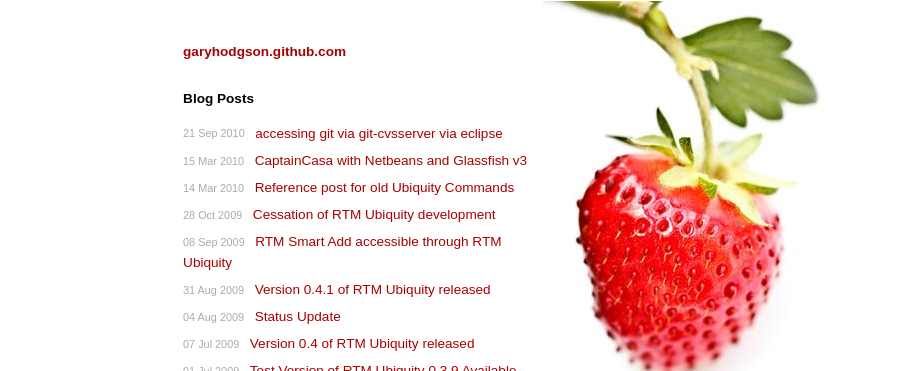
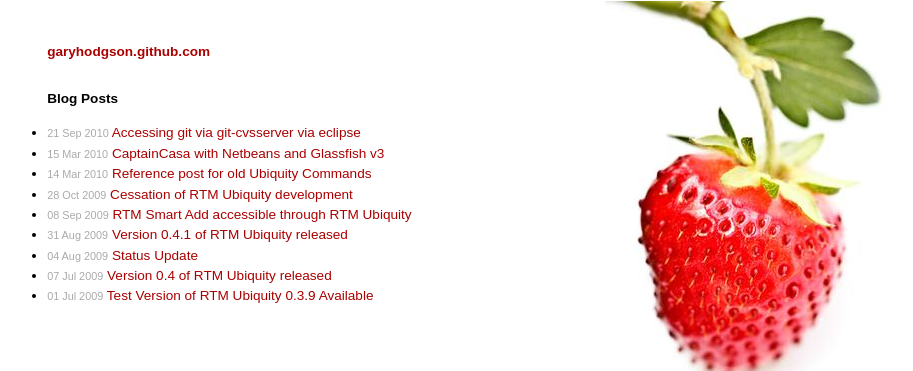
Before and after one commit to garyhodgson/garyhodgson.github.com, a Jekyll site: the page built from posts.html, in a window 1280 px wide, cut to the strip 0-371 px from the top of the page. Shown: the whole strip, without its empty margins (185-1098 px from the left). Built offline with Jekyll 4.4.1, drawn with Linux system fonts in a browser that asks for light colours; Markdown is read by kramdown in place of the engine named in the settings.

Commit message:
improved layout

```diff
--- a/_config.yml
+++ b/_config.yml
@@ -1 +1,2 @@
 markdown: rdiscount
+pygments: true
--- a/_posts/2010-09-21-accessing-git-via-git-cvsserver-via-eclipse.textile
+++ b/_posts/2010-09-21-accessing-git-via-git-cvsserver-via-eclipse.textile
@@ -1,6 +1,6 @@
 ---
 layout: post
-title: accessing git via git-cvsserver via eclipse
+title: Accessing git via git-cvsserver via eclipse
 ---
 
 h2. {{ page.title }}
@@ -19,7 +19,8 @@
 * You should be able to checkout the git repo using something similar to the following cvs command:
 <br>
 
-bc. cvs -d ":ext;CVS_SERVER=git cvsserver:username@server/path/to/repo.git" co master
+bc. cvs -d ":ext;CVS_SERVER=git \
+	cvsserver:username@server/path/to/repo.git" co master
 
 <br>
 
--- a/css/screen.css
+++ b/css/screen.css
@@ -59,32 +59,18 @@
 /*
 /*****************************************************************************/
 
-ul.posts {
+ul.postlist {
   list-style-type: none;
-  width: 27em;
+  width: 40em;
   margin-bottom: 2em;
+  min-height: 250px;
 }
 
-	ul.posts li{
+ul.postlist li{
   margin-bottom: 0.5em;
 }
 
-	ul.posts a {
-		padding: .5em;
-		-webkit-border-radius: 5px;
-		-moz-border-radius: 5px;
-		-khtml-border-radius: 5px;
-		border-radius: 5px;
-	}
-
-ul.commands {
-  list-style-type: none;
-  width: 30em;
-  margin-bottom: 2em;
-  margin-left: -5px;
-}
-
-	ul.commands a {
+ul.postlist a {
 	padding: .5em;
 	-webkit-border-radius: 5px;
 	-moz-border-radius: 5px;
@@ -94,7 +80,7 @@
 
 ul.tweets {
   list-style-type: none;
-  width: 30em;
+  width: 60em;
   margin-bottom: 2em;
 }
 
@@ -112,7 +98,7 @@
 
 .backgroundimage {
 	border: 1px solid white;
-	width: 60em;
+	width: 70em;
 	margin: 0 auto 0 auto;
 	background: white url('/images/strawberry.jpg') no-repeat top right;
 }
@@ -120,7 +106,7 @@
 .site {
   font-size: 110%;
   text-align: left;
-  width: 40em;
+  width: 60em;
   margin: 3em auto 2em auto;
   line-height: 1.5em;
 }
@@ -190,7 +176,7 @@
 
 .posts {
 	min-height: 250px;
-	width: 27em;
+	width: 40em;
 }
 
 .navigation a {
@@ -206,15 +192,44 @@
 
 .post {
 	min-height: 400px;
-	width: 28em;
+	width: 40em;
 }
 
   /* standard */
 
+.str { color: #600; }
+.kwd { color: #006; font-weight: bold; }
+.com { color: #050; }
+.typ { color: #404; font-weight: bold; }
+.lit { color: #044; }
+.pun { color: #440; }
+.pln { color: #000; }
+.tag { color: #006; font-weight: bold; }
+.atn { color: #404; }
+.atv { color: #060; }
+
+@media print {
+  .str { color: #060; }
+  .kwd { color: #006; font-weight: bold; }
+  .com { color: #600; font-style: italic; }
+  .typ { color: #404; font-weight: bold; }
+  .lit { color: #044; }
+  .pun { color: #440; }
+  .pln { color: #000; }
+  .tag { color: #006; font-weight: bold; }
+  .atn { color: #404; }
+  .atv { color: #060; }
+}
+
   .post pre {
-  	border: 1px solid #ddd;
-    background-color: #eef;
-
+	background: #F0F0F0 url('../images/shadow.png') repeat-x 0 0;
+	padding: 1em;
+	overflow: auto;
+	color: #404040;
+	font-size: 0.9em;
+	font-family: 'Inconsolata', Monaco, "Courier New", Courier, monospace;
+	-webkit-border-radius: 5px;
+	-moz-border-radius: 5px;
   }
 
   .post ul,
@@ -222,34 +237,6 @@
     margin-left: 1.25em;
   }
 
-  .post code {
-    border: 1px solid #ddd;
-    background-color: #eef;
-    font-size: 95%;
-    padding: 0 .2em;
-  }
-
-    .post pre code {
-      border: none;
-    }
-
-  /* terminal */
-
-  .post pre.terminal {
-    border: 1px solid black;
-    background-color: #333;
-    color: white;
-  }
-
-  .post pre.white {
-    border: 0px solid black;
-    background-color: #fff;
-    color: red;
-  }
-
-  .post pre.terminal code {
-    background-color: #333;
-  }
 
 #related {
   margin-top: 2em;
--- a/index.html
+++ b/index.html
@@ -6,8 +6,8 @@
 <div id="home">
 
   <h1>Latest Blog Posts <a href="posts.html">&nbsp;&#0187;</a></h1>
-  <ul class="posts">
-    {% for post in site.posts limit:5 %}
+  <ul class="postlist">
+    {% for post in site.posts limit:10 %}
       <li><span class='time'>{{ post.date | date_to_string }}</span> <a href="{{ post.url }}">{{ post.title }}</a></li>
     {% endfor %}
   </ul>
```
Lines whose indentation alone changed are shown as unchanged.
